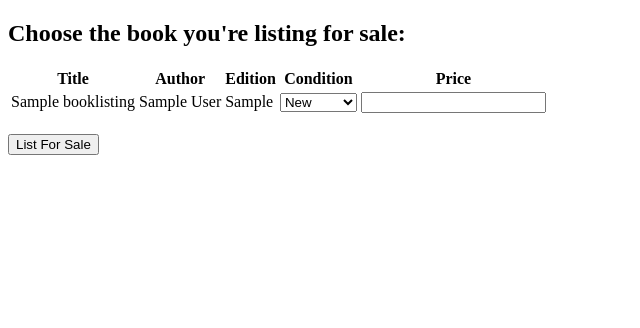
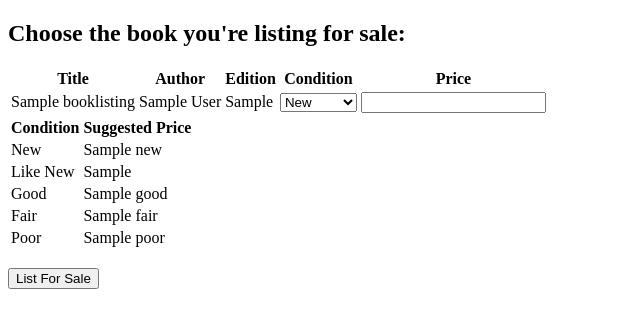
Before and after one commit to KTRosenberg/LSWA-Project-Team-1, a Django app: template web/appserver/templates/finish_listing.html in a window 1280 px wide. Shown: the top 328 px of the page, without its empty margins (0-640 px from the left). Run offline with Django 3.2, Linux system fonts and the light colour scheme; tables that the repository leaves empty hold one stand-in row (values such as "Sample post"); the template is opened without the code that fills it: values that come from a table or form of the project are taken from there, most other values are stand-ins (such as "Sample title", 1, 10 or a date in 2020).

Commit message:
redis working

```diff
--- a/web/appserver/templates/finish_listing.html
+++ b/web/appserver/templates/finish_listing.html
@@ -33,6 +33,35 @@
 	</tbody>
 </table>
 
+<table>
+	<thead>
+		<th>Condition</th>
+		<th>Suggested Price</th>
+	</thead>
+	<tbody>
+		<tr>
+			<td>New</td>
+			<td>{{ price_suggest.new }}</td>
+		</tr>
+		<tr>
+			<td>Like New</td>
+			<td>{{ price_suggest.like_new }}</td>
+		</tr>
+		<tr>
+			<td>Good</td>
+			<td>{{ price_suggest.good }}</td>
+		</tr>
+		<tr>
+			<td>Fair</td>
+			<td>{{ price_suggest.fair }}</td>
+		</tr>
+		<tr>
+			<td>Poor</td>
+			<td>{{ price_suggest.poor }}</td>
+		</tr>
+	</tbody>
+</table>
+
 <input type="hidden" name="title" value="{{ book.title }}">
 <input type="hidden" name="author" value="{{ book.author }}">
 <input type="hidden" name="edition" value="{{ book.edition }}">
```
Also changed, not shown: web/appserver/bookexchange/views.py (+42 -5 lines), 2 other files.
